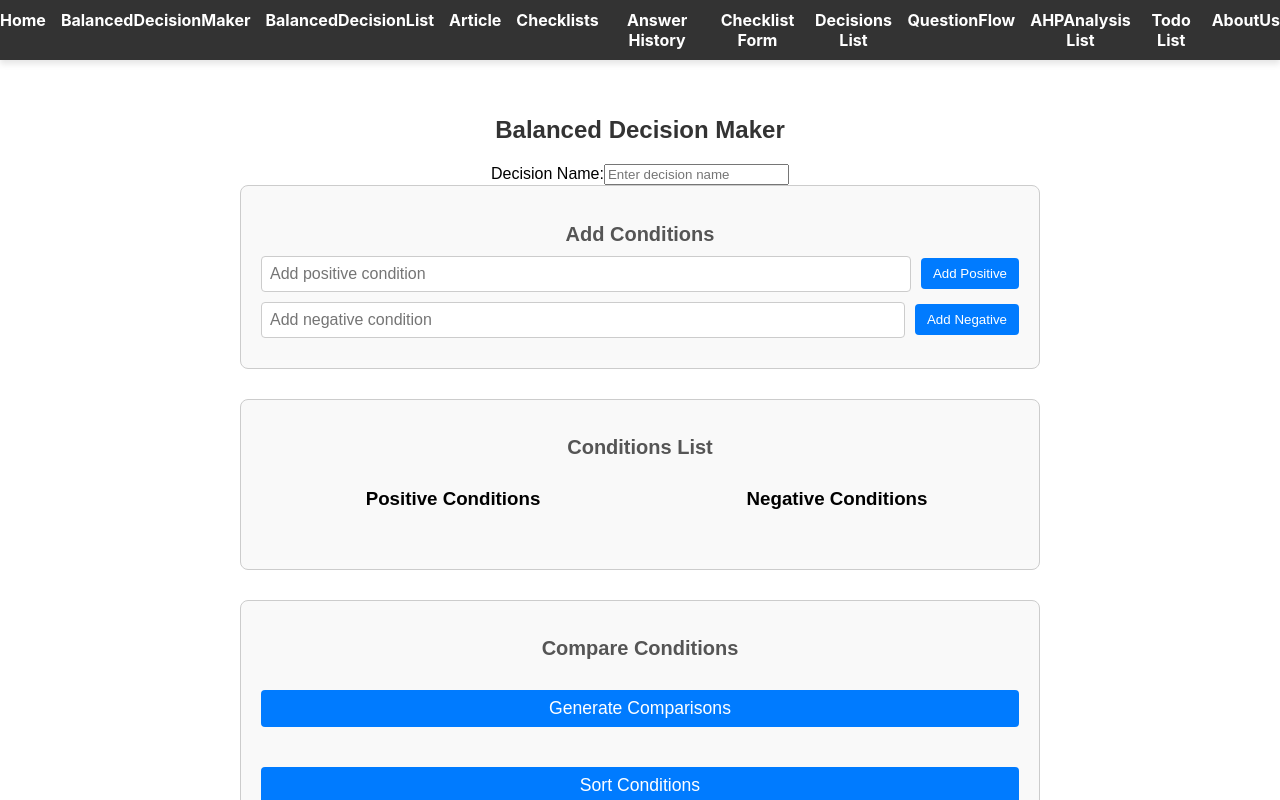
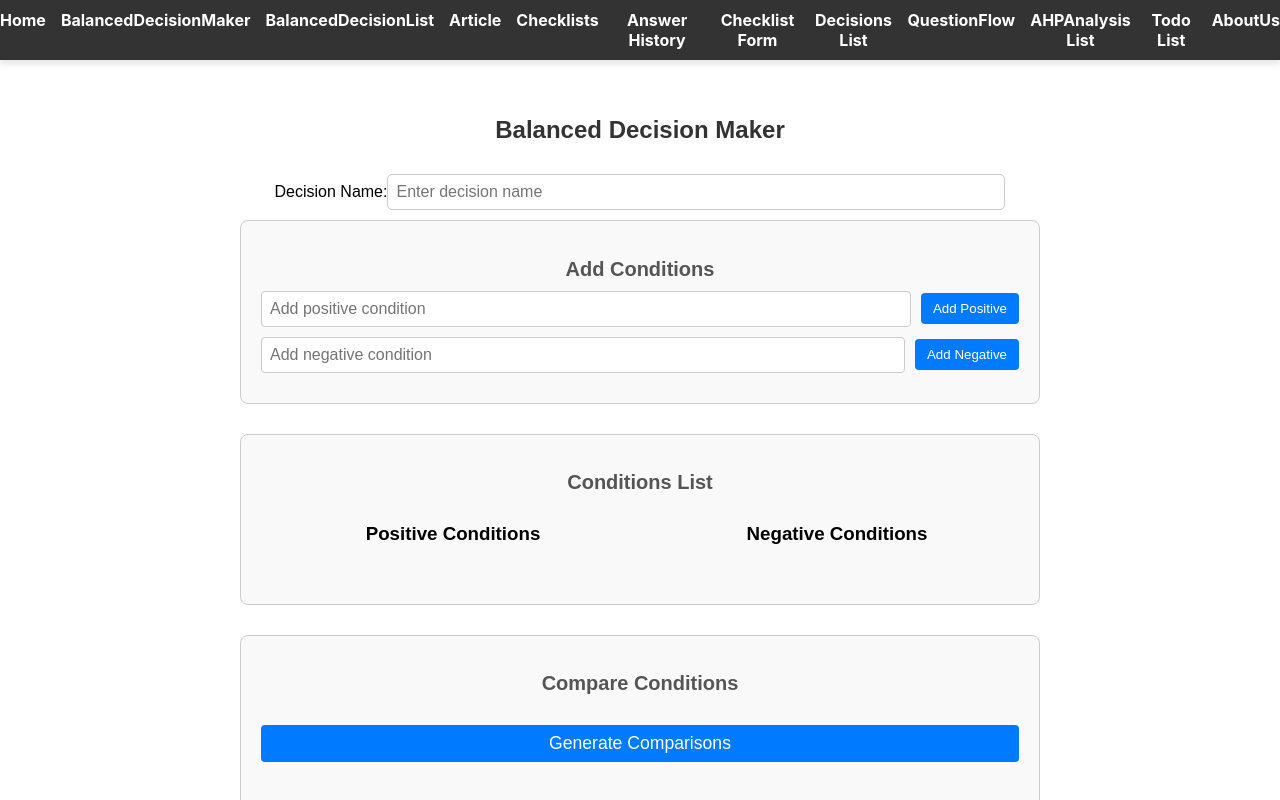
Before and after one commit to tuxiantian/decision-app, a React (Create React App) app: page /balanced-decisions in a window 1280 px wide. Shown: the top 800 px of the page. Built offline with nearby package versions, Linux system fonts and the light colour scheme; a small style sheet from the web is missing.

Commit message:
添加BalancedDecisionMaker，Decision Name输入框美化样式

```diff
--- a/src/components/BalancedDecisionMaker.css
+++ b/src/components/BalancedDecisionMaker.css
@@ -163,6 +163,23 @@ div.decision-container {
     margin-right: 5px;
   }
 
+  .decision-name-input {
+    width: 600px;
+    padding: 8px;
+    margin: 10px 0;
+    font-size: 16px;
+    border-radius: 5px;
+    border: 1px solid #ccc;
+    outline: none;
+    transition: border-color 0.3s ease;
+
+    /* Hover and Focus State */
+    &:focus {
+      border-color: #007bff; /* Change border color when input is focused */
+    }
+  }
+
+
   /* CSS for Decision List Page */
 .decision-list-container {
     display: flex;
--- a/src/components/BalancedDecisionMaker.js
+++ b/src/components/BalancedDecisionMaker.js
@@ -178,6 +178,7 @@ function BalancedDecisionMaker() {
           value={decisionName}
           onChange={(e) => setDecisionName(e.target.value)}
           placeholder="Enter decision name"
+          className='decision-name-input'
         />
       </div>
       <div className="section">
```
